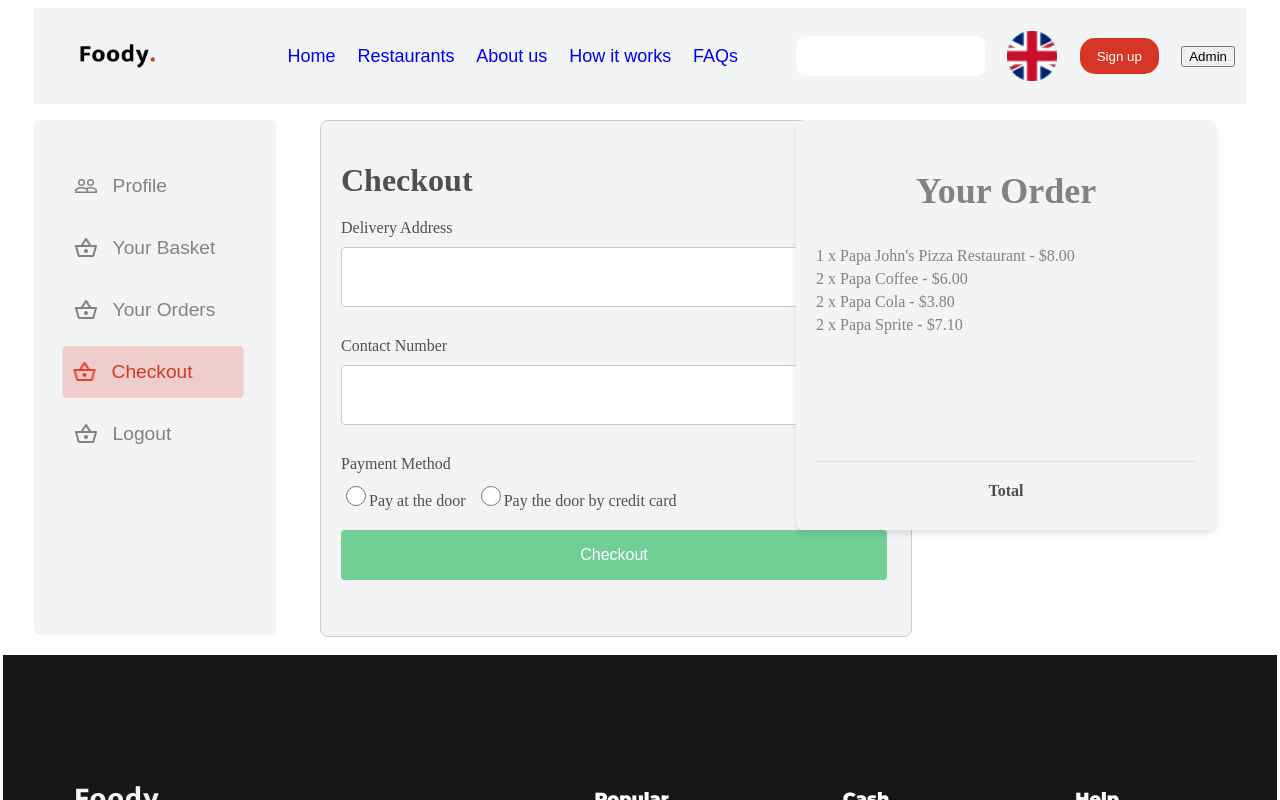
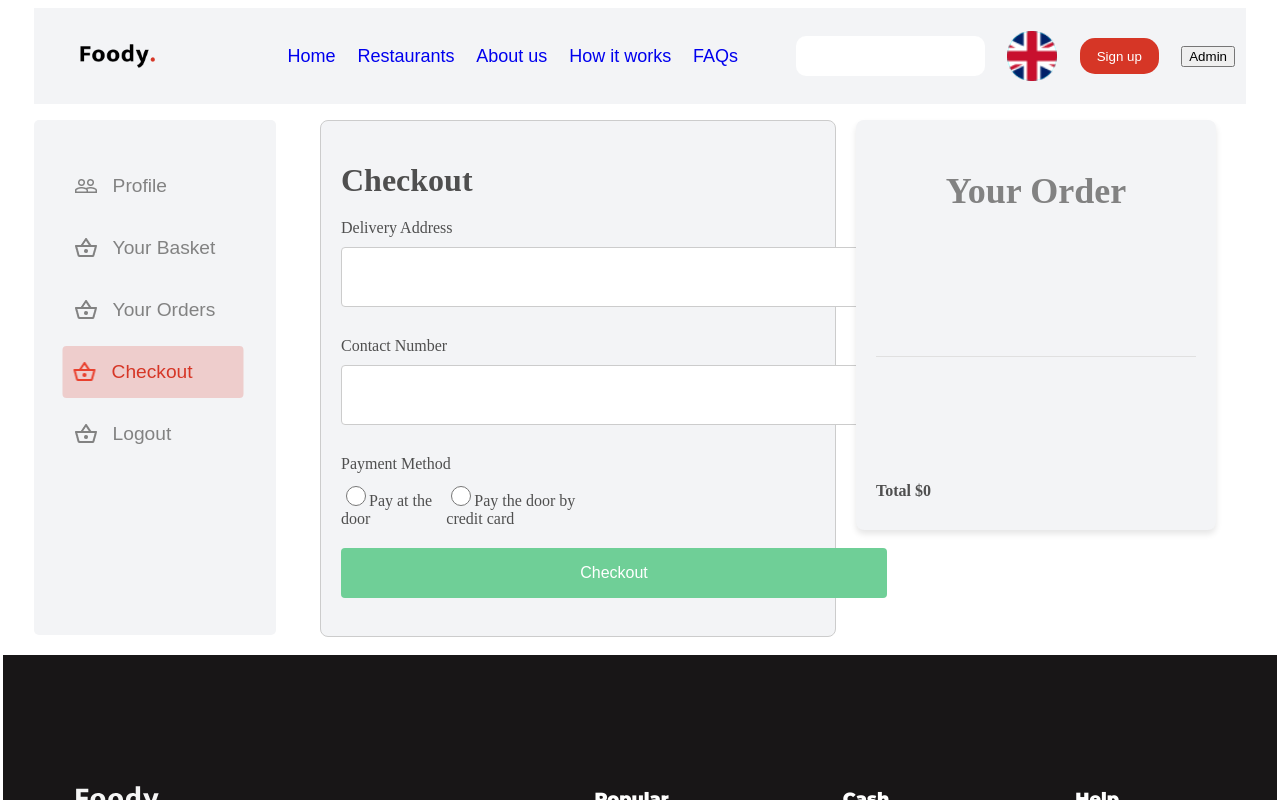
Before and after one commit to Rufat239/foody_client, a React (Create React App) app: page /checkoutPage in a window 1280 px wide. Shown: the top 800 px of the page. Built offline with nearby package versions, Linux system fonts and the light colour scheme.

Commit message:
order update

```diff
--- a/src/components/CheckoutOrders/CheckoutOrderts.jsx
+++ b/src/components/CheckoutOrders/CheckoutOrderts.jsx
@@ -1,26 +1,35 @@
-import React from 'react'
-import Style from '../../style/checkoutorder.css'
+import React from 'react';
+import Style from '../../style/checkoutorder.css';
+import { useDispatch, useSelector } from "react-redux";
+import { increaseQuantity, removeFromBasket } from '../Redux/actions/basketActions';
 
-function CheckoutOrderts() {
+function CheckoutOrders() {
+    const dispatch = useDispatch();
+    const basketItems = useSelector(state => state.basket.basketItems);
+    const totalPrice = useSelector(state => state.basket.totalPrice);
     return (
         <div>
             <div className="cards">
                 <div className="header">
                     <h2>Your Order</h2>
                 </div>
-                <div className="order-list">
-                    <p>1 x Papa John's Pizza Restaurant - $8.00</p>
-                    <p>2 x Papa Coffee - $6.00</p>
-                    <p>2 x Papa Cola - $3.80</p>
-                    <p>2 x Papa Sprite - $7.10</p>
-                </div>
+                {basketItems.map((item, index) => (
+                    <div key={index} className="order-list">
+                        <div className="orders-lists">
+                            <span className='sapan'>{item.quantity} x</span>
+                            <p>{item.name}</p>
+                            <span className='span'>${(item.price * item.quantity).toFixed(2)}</span>
+                        </div>
+                    </div>
+                ))}
                 <hr className="separator" />
                 <div className="total">
-                    <p>Total</p>
+                    <p>Total <span>${totalPrice}</span></p>
                 </div>
             </div>
+
         </div>
-    )
+    );
 }
 
-export default CheckoutOrderts
+export default CheckoutOrders;
--- a/src/style/checkout.css
+++ b/src/style/checkout.css
@@ -2,7 +2,7 @@
     position: absolute;
     top: 15%;
     left: 25%;
-    width: 550px;
+    width: 37%;
     height: 475px;
     padding: 20px;
     border: 1px solid #ccc;
--- a/src/style/checkoutorder.css
+++ b/src/style/checkoutorder.css
@@ -1,5 +1,5 @@
 .cards {
-    width: 380px;
+    width: 25%;
     height: 370px;
     background-color: #f3f4f6;
     border-radius: 8px;
@@ -37,10 +37,24 @@
 }
 
 .total {
-    text-align: center;
+    text-align: left;
     font-weight: bold;
     color: #828282;
 }
+
+.span{
+    color: #828282;
+}
+
+.orders-lists{
+    display: flex;
+    align-items: center;
+}
+
+.orders-lists p {
+    margin: 0 10px;
+}
+
 
 
 /* Mobile styles */
```
